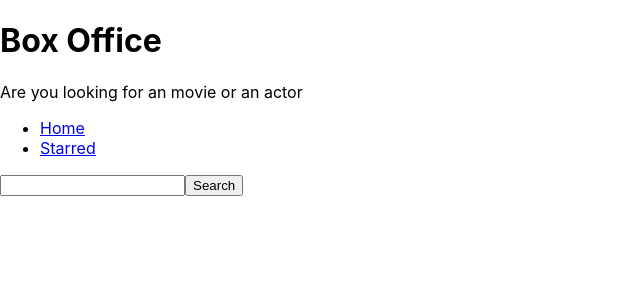
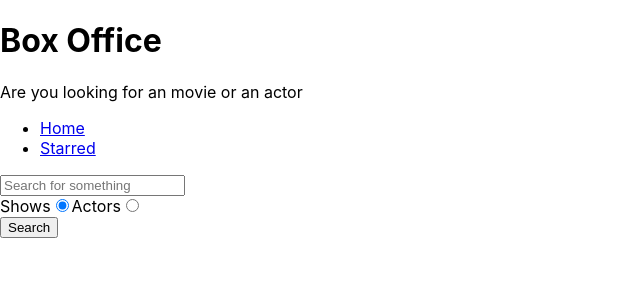
Before and after one commit to nygupta/Box-Office, a React (Create React App) app: page / in a window 1280 px wide. Shown: the top 300 px of the page, without its empty margins (0-640 px from the left). Built offline with nearby package versions, Linux system fonts and the light colour scheme.

Commit message:
added search option

```diff
--- a/src/pages/Home.js
+++ b/src/pages/Home.js
@@ -5,9 +5,11 @@
 const Home = () => {
     const [input, setInput] = useState('');
     const [results, setResults] = useState(null);
+    const [searchOptions, setSearchOptions] = useState('shows');
+    const isShowsSearch = searchOptions === 'shows';
 
     const onSearch = () => {
-        apiGet(`search/shows?q=${input}`)
+        apiGet(`search/${searchOptions}?q=${input}`)
             .then(result => {
                 setResults(result);
                 console.log(result)
@@ -24,25 +26,57 @@
         }
     }
 
+    const onRadioChange = ev => {
+        setSearchOptions(ev.target.value);
+    }
+    console.log(searchOptions);
+
     const renderResults = () => {
         if (results && results.length === 0) {
             return <div>No Results </div>
         }
         if (results && results.length > 0) {
-            return (
-                <div>
-                    {results.map((item) => (
-                        <div key={item.show.id} >{item.show.name}</div>
-                    ))}
-                </div>
-            )
+            return  results[0].show ? results.map((item) => (
+                <div key={item.show.id} >{item.show.name}</div>
+            )) : results.map((item) => (
+                <div key={item.person.id} >{item.person.name}</div>
+            ));
         }
         return null;
     }
 
     return (
         <MainPageLayout>
-            <input type='text' onChange={onInputChange} onKeyDown={onKeyDown} value={input} />
+            <input
+                type='text'
+                placeholder='Search for something'
+                onChange={onInputChange}
+                onKeyDown={onKeyDown}
+                value={input}
+            />
+            <div>
+                <label htmlFor='show-search' >
+                    Shows
+                    <input
+                        id='show-search'
+                        type='radio'
+                        value='shows'
+                        checked={isShowsSearch}
+                        onChange={onRadioChange}
+                    />
+                </label>
+                <label htmlFor='actor-search'>
+                    Actors
+                    <input
+                        id='actor-search'
+                        type='radio'
+                        value='people'
+                        checked={!isShowsSearch}
+                        onChange={onRadioChange}
+                    />
+                </label>
+            </div>
+
             <button type='button' onClick={onSearch}>Search</button>
             {renderResults()}
         </MainPageLayout>
```
